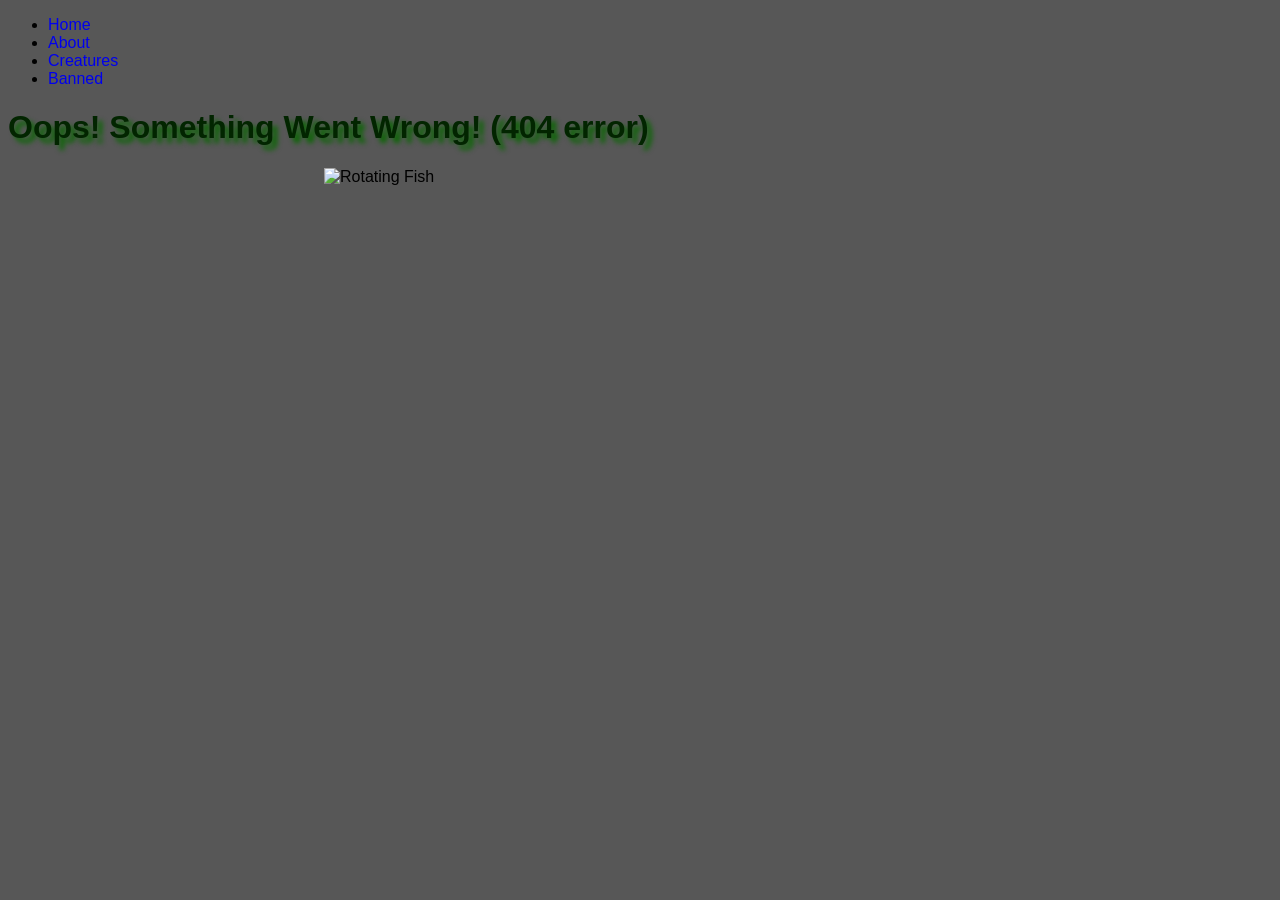
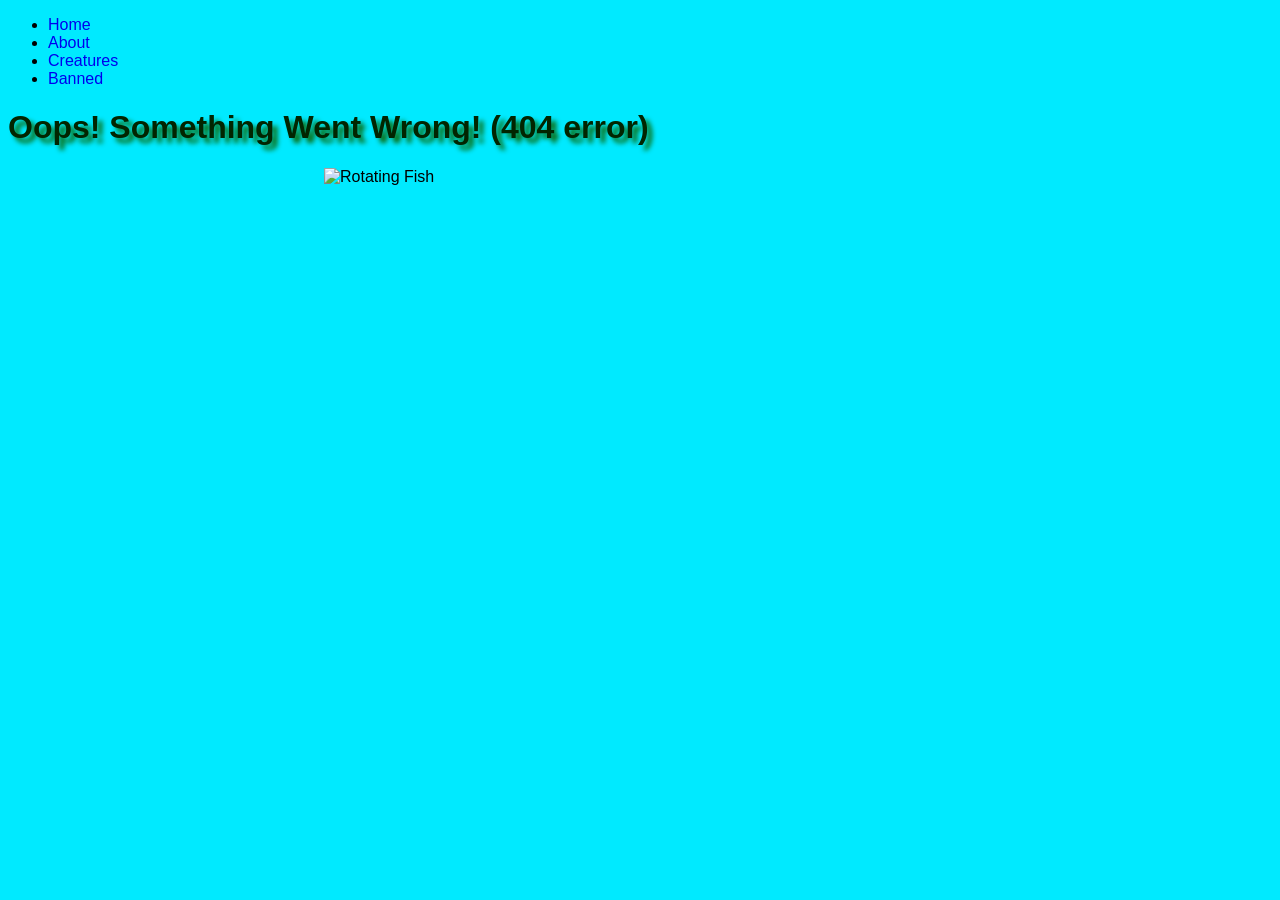

yay

--- a/stylesheet.css
+++ b/stylesheet.css
@@ -54,7 +54,7 @@ figcaption {
 
 @media (prefers-color-scheme: light) {
   body {
-    background-color: rgb(87, 87, 87);
+    background-color: rgb(0, 234, 255);
   }
 
   i {
